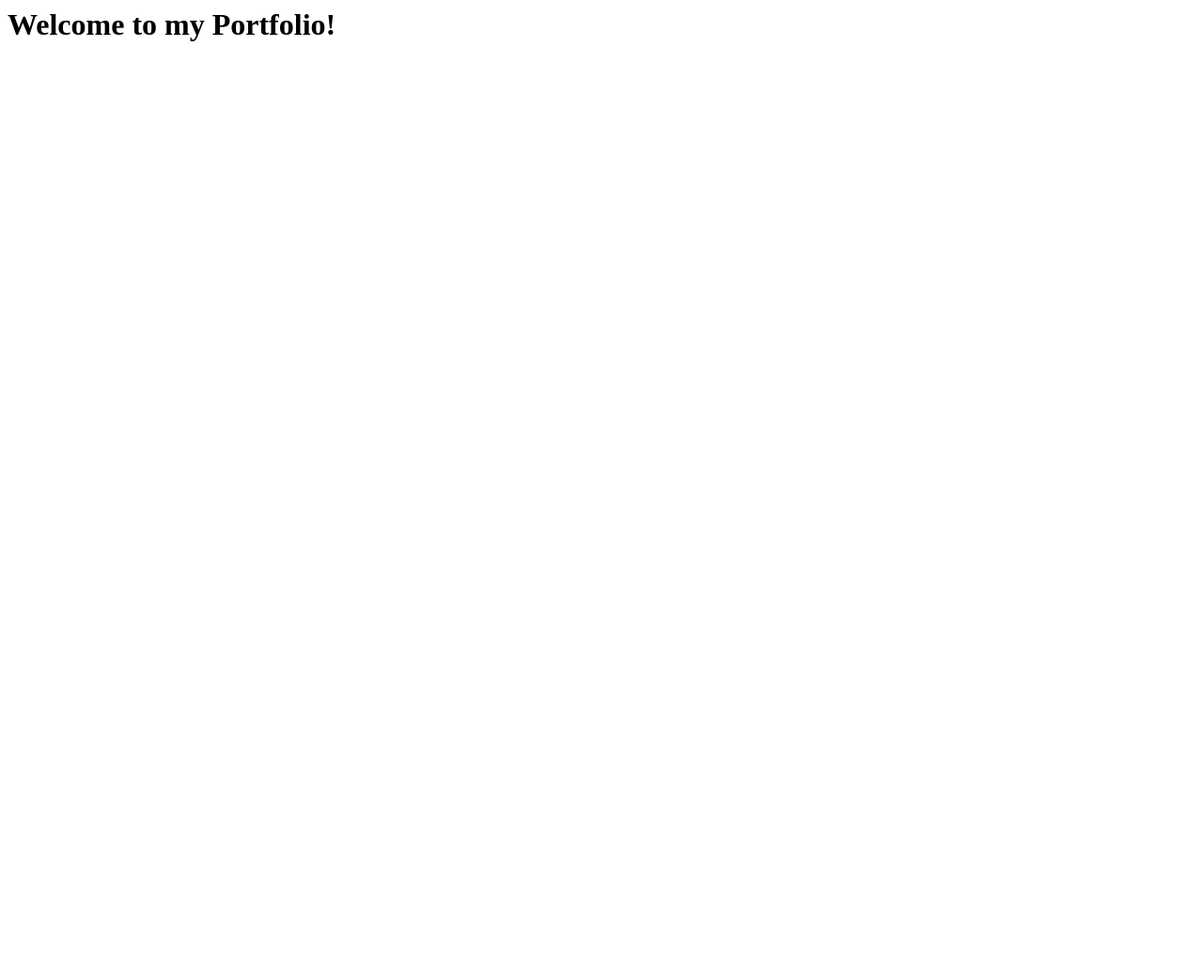
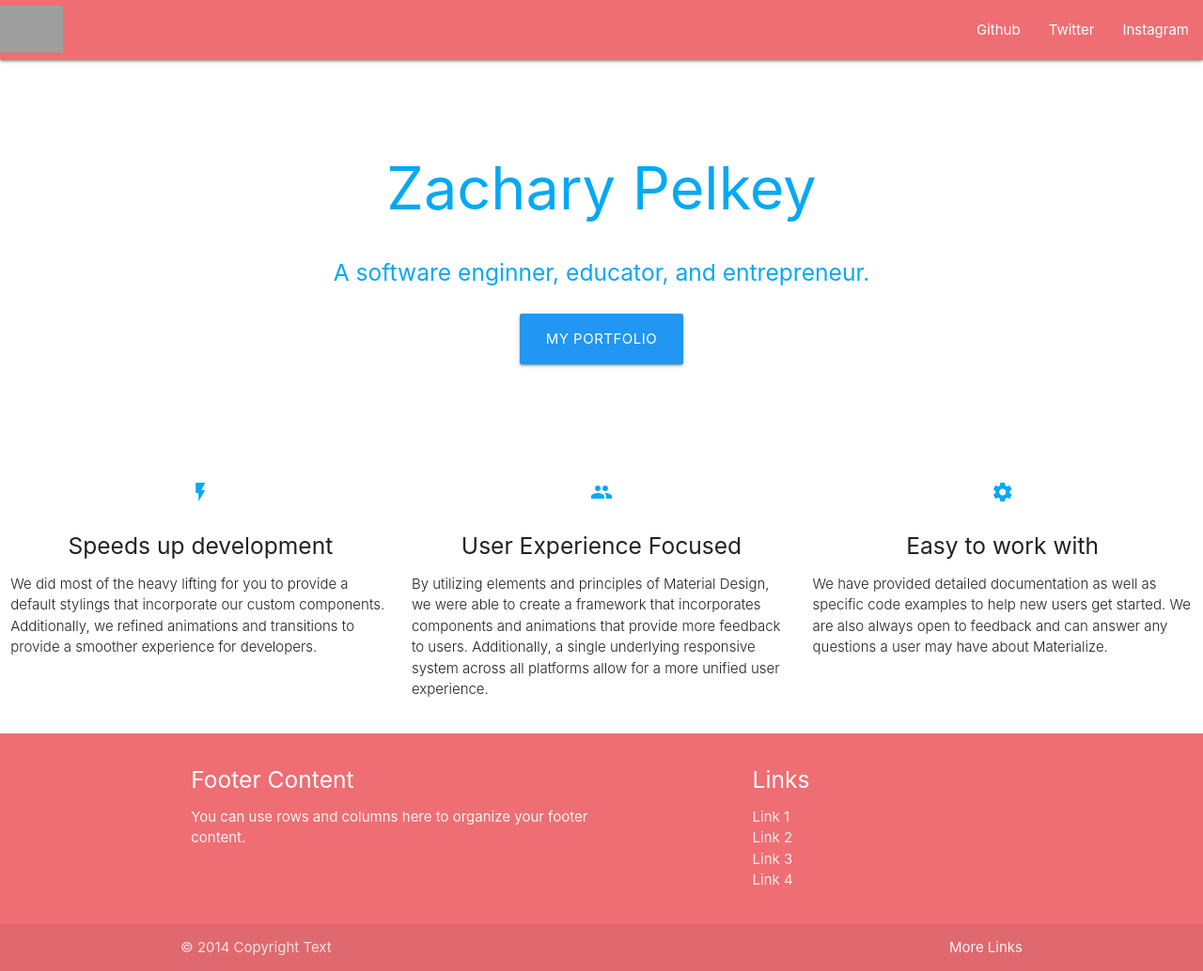
Before and after one commit to zpelkeyhu/portfolio, a plain HTML site: page index.html in a window 1280 px wide. Shown: the whole page at 94% size. Before the commit the page ends 800 px from the top, so only its background shows below. Drawn offline with nearby package versions, Linux system fonts and the light colour scheme; grey boxes are pictures that could not be loaded.

Commit message:
Update index.html

```diff
--- a/index.html
+++ b/index.html
@@ -1,9 +1,111 @@
+<!DOCTYPE html>
 <html>
   <head>
-    <title>Zach's Portfolio Website</title>
+      <!-- Compiled and minified CSS -->
+      <link rel="stylesheet" href="https://cdnjs.cloudflare.com/ajax/libs/materialize/1.0.0/css/materialize.min.css">
+
+      <link href="https://fonts.googleapis.com/icon?family=Material+Icons" rel="stylesheet">
+
+    <!-- Compiled and minified JavaScript -->
+    <script src="https://cdnjs.cloudflare.com/ajax/libs/materialize/1.0.0/js/materialize.min.js"></script>
+
+    <style>
+
+    	#logo{
+        	height: 50px;
+            margin-top: 6px;
+        }
+
+    </style>
   </head>
 
   <body>
-    <h1>Welcome to my Portfolio!</h1>
+  	 <nav>
+      <div class="nav-wrapper">
+        <a href="#" class="brand-logo">
+        <img id="logo" src="https://cdn.pixabay.com/photo/2017/11/22/16/05/pug-2970827_1280.png"/>
+        </a>
+        <ul id="nav-mobile" class="right hide-on-med-and-down">
+          <li><a href="https://github.com/jiyuu-jin">Github</a></li>
+          <li><a href="https://twitter.com/zpelkey333">Twitter</a></li>
+          <li><a href="https://instagram.com/zpelkey">Instagram</a></li>
+        </ul>
+      </div>
+    </nav>
+
+      <div class="section no-pad-bot">
+        <div class="container">
+          <br><br>
+          <h1 class="header center light-blue-text">
+          	Zachary Pelkey
+          </h1>
+          <div class="row center">
+            <h5 class="header col s12 light-blue-text">A software enginner, educator, and entrepreneur.</h5>
+          </div>
+          <div class="row center">
+            <a href="http://materializecss.com/getting-started.html" id="download-button" class="btn-large waves-effect waves-light blue">My Portfolio</a>
+          </div>
+          <br><br>
+      </div>
+    </div>
+
+    <!--   Icon Section   -->
+    <div class="row">
+      <div class="col s12 m4">
+        <div class="icon-block">
+          <h2 class="center light-blue-text"><i class="material-icons">flash_on</i></h2>
+          <h5 class="center">Speeds up development</h5>
+
+          <p class="light">We did most of the heavy lifting for you to provide a default stylings that incorporate our custom components. Additionally, we refined animations and transitions to provide a smoother experience for developers.</p>
+        </div>
+      </div>
+
+      <div class="col s12 m4">
+        <div class="icon-block">
+          <h2 class="center light-blue-text"><i class="material-icons">group</i></h2>
+          <h5 class="center">User Experience Focused</h5>
+
+          <p class="light">By utilizing elements and principles of Material Design, we were able to create a framework that incorporates components and animations that provide more feedback to users. Additionally, a single underlying responsive system across all platforms allow for a more unified user experience.</p>
+        </div>
+      </div>
+
+      <div class="col s12 m4">
+        <div class="icon-block">
+          <h2 class="center light-blue-text"><i class="material-icons">settings</i></h2>
+          <h5 class="center">Easy to work with</h5>
+
+          <p class="light">We have provided detailed documentation as well as specific code examples to help new users get started. We are also always open to feedback and can answer any questions a user may have about Materialize.</p>
+        </div>
+      </div>
+    </div>
+
+    <footer class="page-footer">
+      <div class="container">
+        <div class="row">
+          <div class="col l6 s12">
+            <h5 class="white-text">Footer Content</h5>
+            <p class="grey-text text-lighten-4">You can use rows and columns here to organize your footer content.</p>
+          </div>
+          <div class="col l4 offset-l2 s12">
+            <h5 class="white-text">Links</h5>
+            <ul>
+              <li><a class="grey-text text-lighten-3" href="#!">Link 1</a></li>
+              <li><a class="grey-text text-lighten-3" href="#!">Link 2</a></li>
+              <li><a class="grey-text text-lighten-3" href="#!">Link 3</a></li>
+              <li><a class="grey-text text-lighten-3" href="#!">Link 4</a></li>
+            </ul>
+          </div>
+        </div>
+      </div>
+      <div class="footer-copyright">
+        <div class="container">
+          © 2014 Copyright Text
+          <a class="grey-text text-lighten-4 right" href="#!">More Links</a>
+        </div>
+      </div>
+    </footer>
+
+
   </body>
+
 </html>
```
